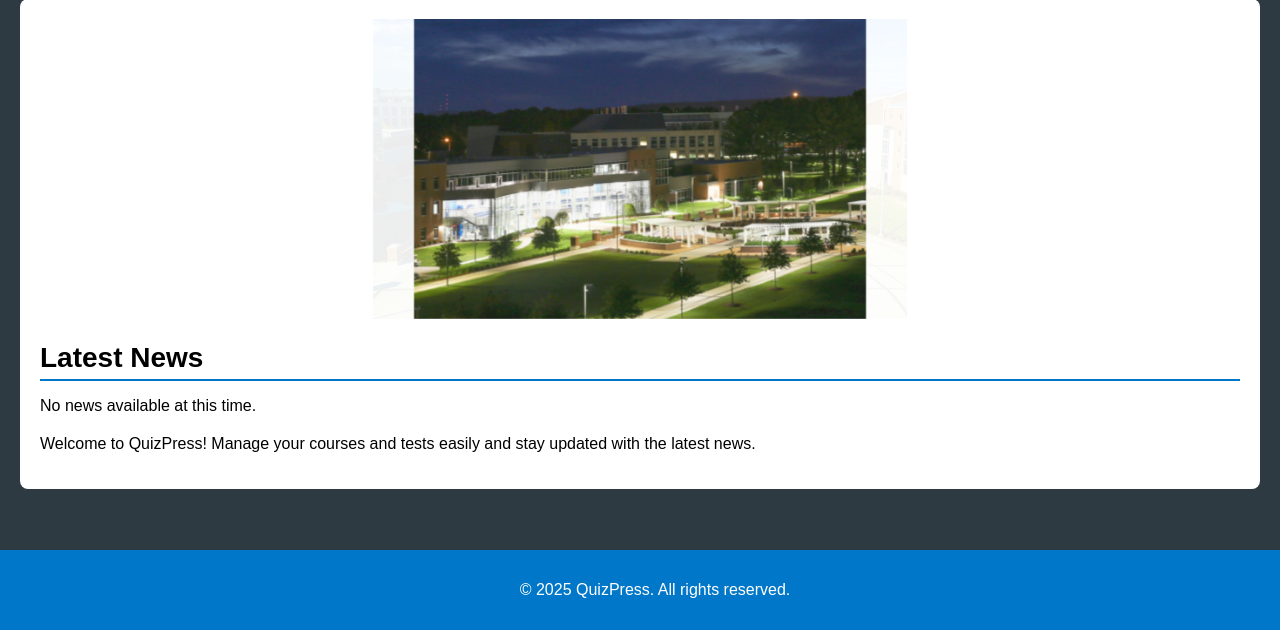
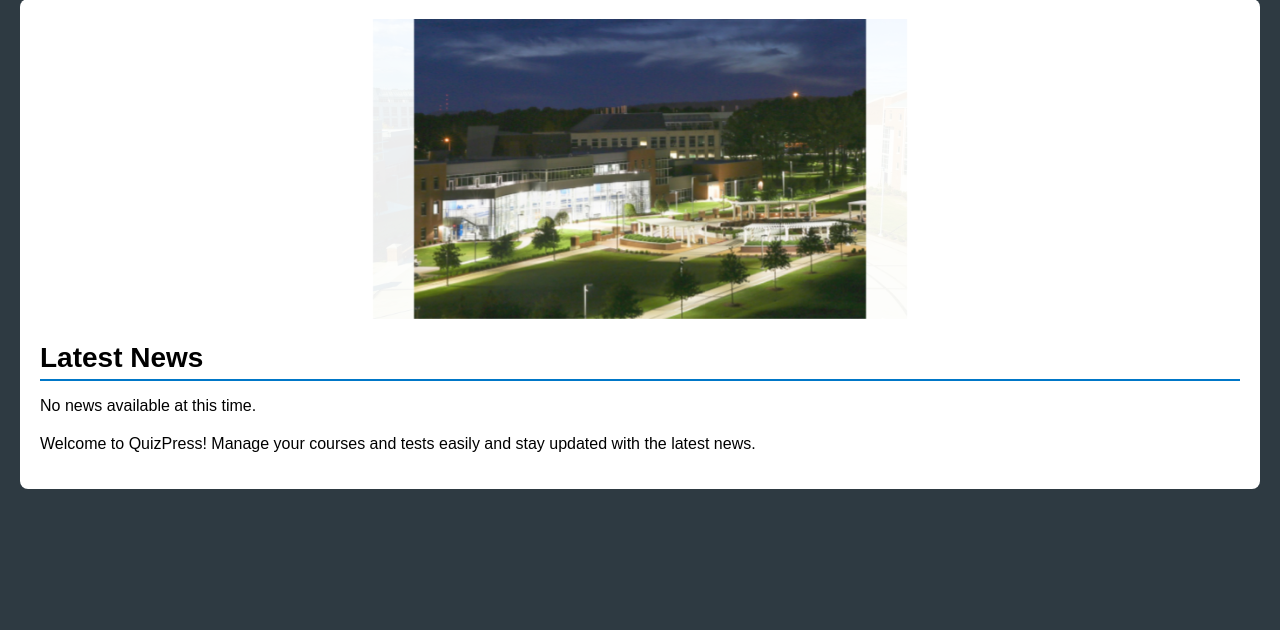
Before and after one commit to Primo-Luxuria/SPG8, a Django app: page / in a window 1280 px wide. Shown: the part 170-800 px from the top of the page. Run offline with Django 5.2, Linux system fonts and the light colour scheme; parts of the project's set-up code (start-up, migrations or seed data) failed here and were passed over.

Commit message:
Update home.html
Getting rid of the copyright footer

```diff
--- a/welcome/templates/welcome/home.html
+++ b/welcome/templates/welcome/home.html
@@ -162,8 +162,6 @@
             <p>Welcome to QuizPress! Manage your courses and tests easily and stay updated with the latest news.</p>
         </div>
     </div>
-    <div class="footer">
-        <p>&copy; 2025 QuizPress. All rights reserved.</p>
-    </div>
+
 </body>
 </html>
```
